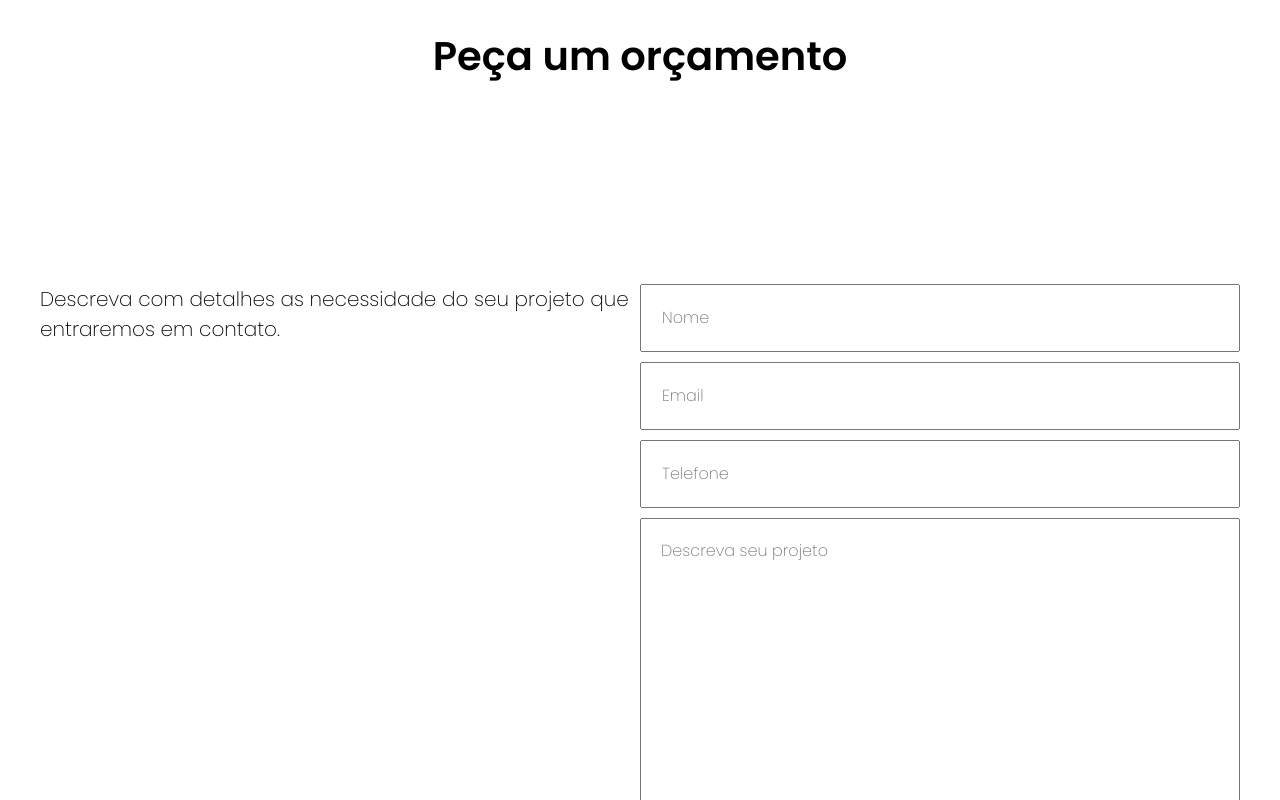
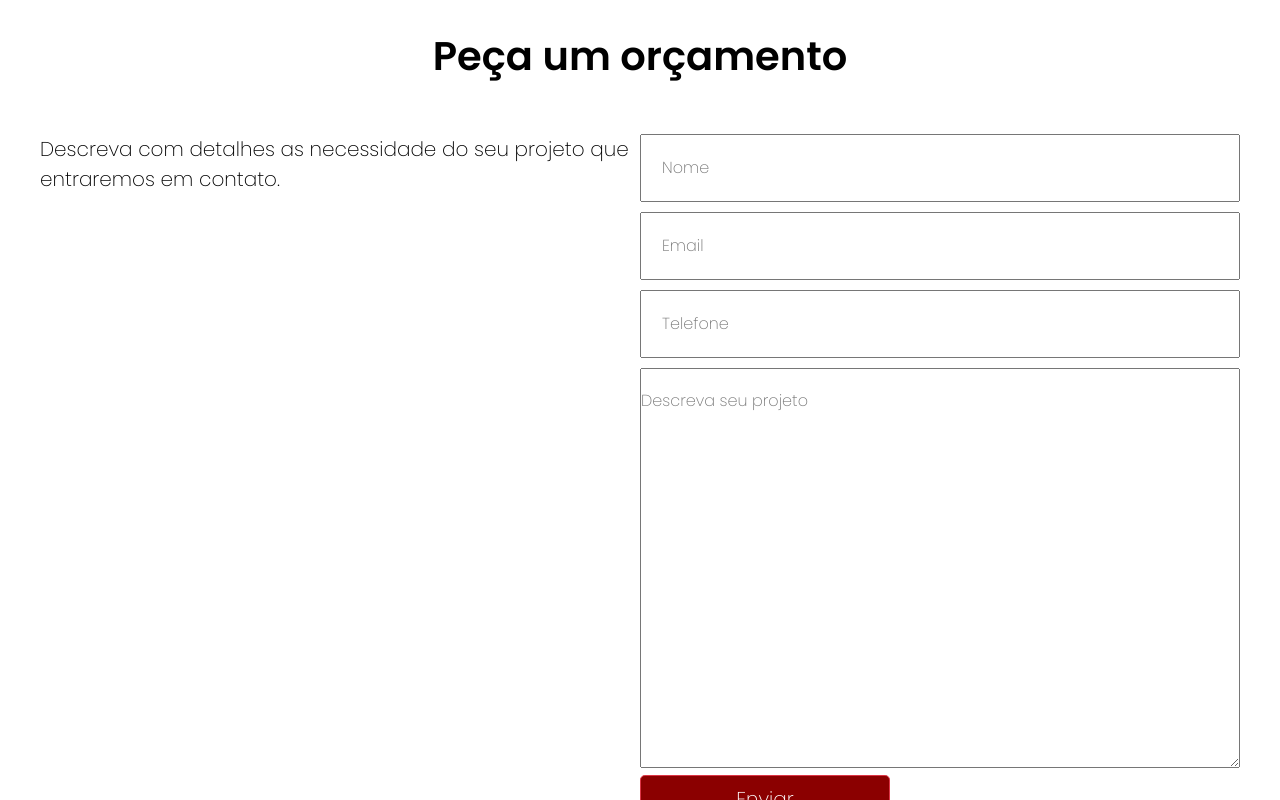
Before and after one commit to pauloremoli/moraismovelaria, a Next.js app: page / in a window 1280 px wide. Shown: the part 3340-4140 px from the top of the page. Built offline with nearby package versions, Linux system fonts and the light colour scheme.

Commit message:
fix padding for contact form

```diff
--- a/styles/styles.css
+++ b/styles/styles.css
@@ -182,7 +182,6 @@ h1 {
     flex-direction: row;
     justify-content: center;
     margin: auto;
-    padding: 150px 0px;
 }
 
 .descricao {
@@ -225,8 +224,7 @@ h1 {
 .orcamento textarea {
     height: 400px;
     width: 100%;
-    padding: 20px;
-    margin-bottom: 20px;
+    padding-top: 20px;
 }
 
 #contato {
```
